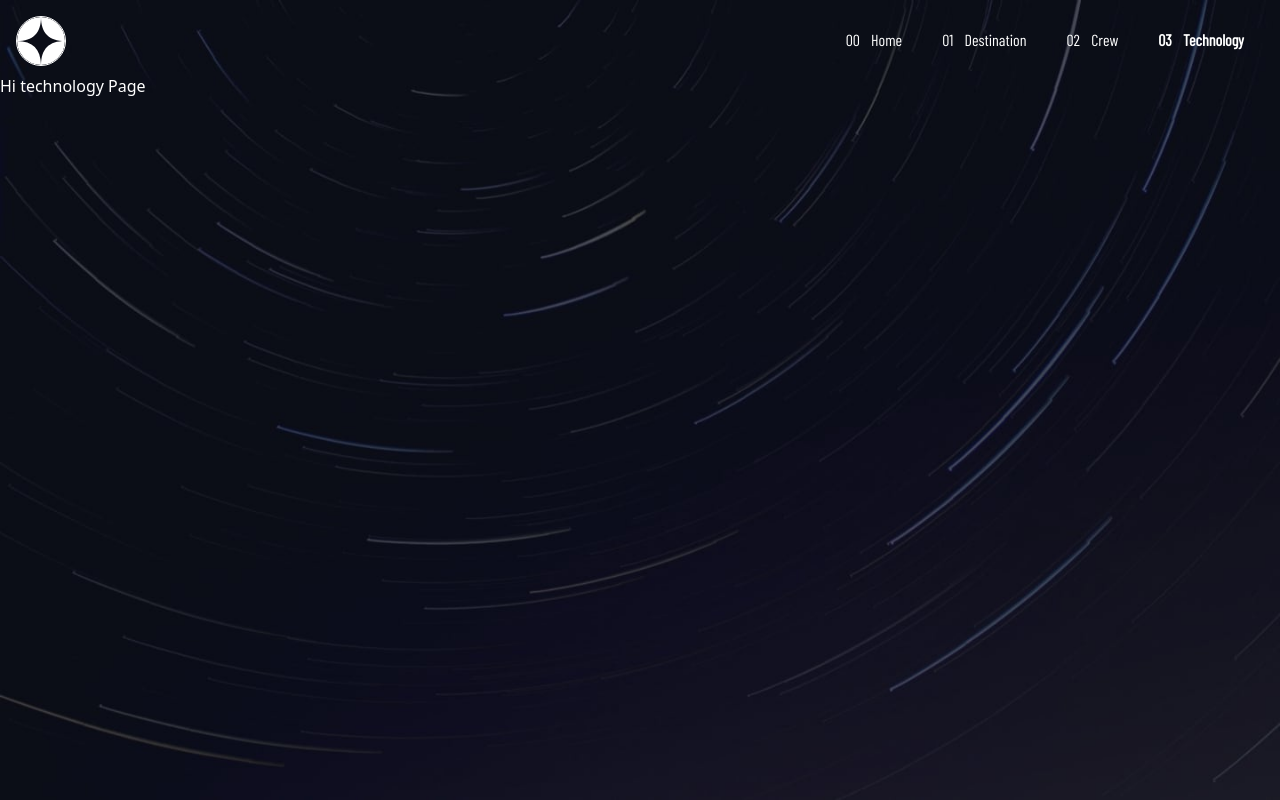
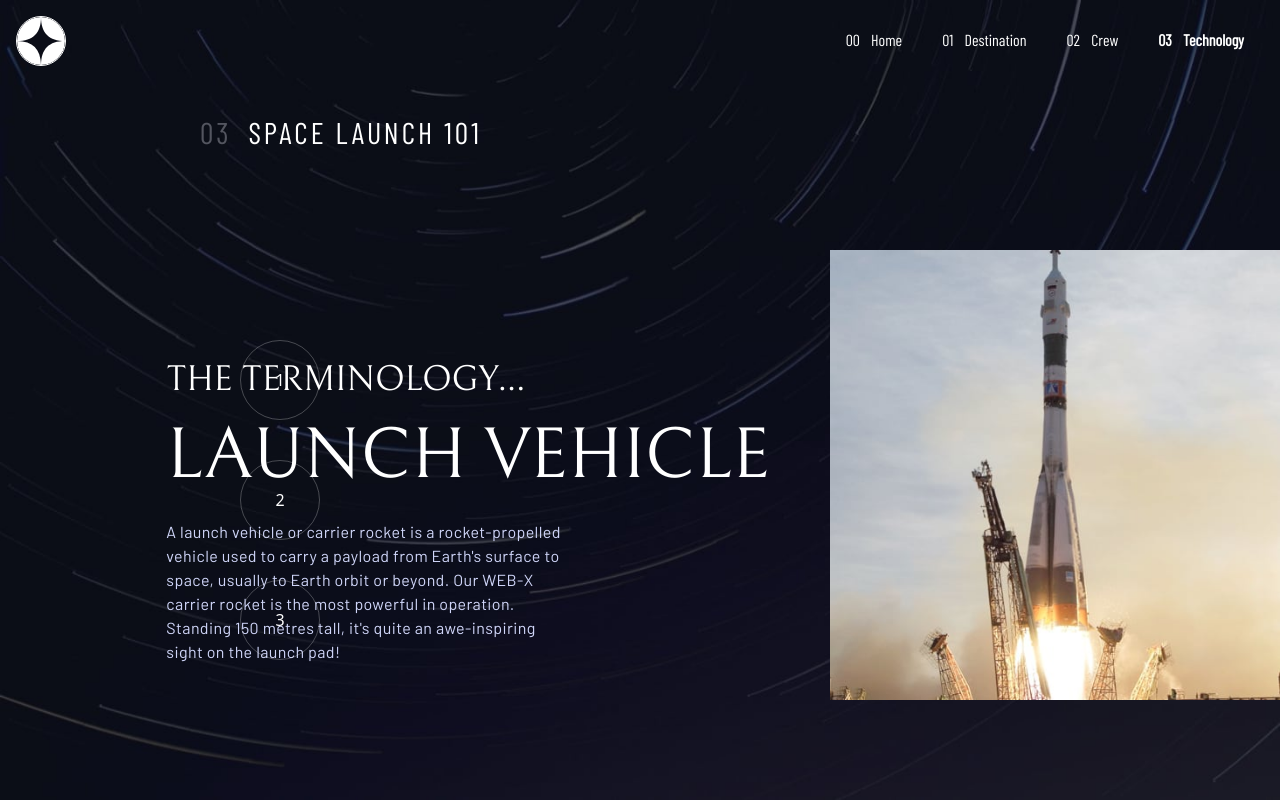
Before and after one commit to kachi-jasperD/space-tourism-website, a React (Vite) app: page /technology in a window 1280 px wide. Built offline with nearby package versions, Linux system fonts and the light colour scheme.

Commit message:
Technology page

```diff
--- a/src/pages/technology/TechnologyCategories.tsx
+++ b/src/pages/technology/TechnologyCategories.tsx
@@ -0,0 +1,38 @@
+type TechnologyCategoriesProps = {
+  items: {
+    id: string | number;
+    title: string;
+    info: string;
+    landscapeImage: string;
+    portraitImage: string;
+  }[];
+
+  filterItems: (id: number) => void;
+};
+
+const TechnologyCategories = ({
+  items,
+  filterItems,
+}: TechnologyCategoriesProps) => {
+  return (
+    <div
+      className="absolute top-90 left-1/2 transform -translate-x-1/2 flex gap-10
+                md:top-130 lg:top-80 lg:left-70 lg:flex lg:flex-col lg:gap-0"
+    >
+      {items.map((item, index) => {
+        return (
+          <button
+            key={index}
+            className=" text-white w-20 h-20 border border-white/25 rounded-full my-5 hover:bg-white hover:text-[#0B0D17]"
+            onClick={() => {
+              filterItems(index);
+            }}
+          >
+            {item.id}
+          </button>
+        );
+      })}
+    </div>
+  );
+};
+export default TechnologyCategories;
--- a/src/pages/technology/TechnologyMenu.tsx
+++ b/src/pages/technology/TechnologyMenu.tsx
@@ -0,0 +1,21 @@
+import {TechnologyMenuItems} from "./";
+
+
+type TechnologyMenuProps = {
+  item: {
+    id: string | number;
+    title: string;
+    info: string;
+    landscapeImage: string;
+    portraitImage: string;
+  };
+};
+
+const TechnologyMenu = ({ item }: TechnologyMenuProps) => {
+  return (
+    <div className="text-white">
+      <TechnologyMenuItems key={item.id} {...item} />
+    </div>
+  );
+};
+export default TechnologyMenu;
--- a/src/pages/technology/TechnologyMenuItems.tsx
+++ b/src/pages/technology/TechnologyMenuItems.tsx
@@ -0,0 +1,55 @@
+type TechnologyMenuItemsProps = {
+  id: string | number;
+  title: string;
+  info: string;
+  landscapeImage: string;
+  portraitImage: string;
+};
+
+const TechnologyMenuItems = ({
+  id,
+  title,
+  info,
+  landscapeImage,
+  portraitImage,
+}: TechnologyMenuItemsProps) => {
+  return (
+    <>
+      <div
+        className="lg:hidden text-white mt-15 flex flex-col justify-center items-center gap-10"
+        key={id}
+      >
+        <img src={landscapeImage} alt="Image of the Moon" className="w-full" />
+
+        <p className="font-bellefair text-xl md:text-3xl mt-25">
+          THE TERMINOLOGY…
+        </p>
+        <p className="font-bellefair text-3xl md:text-6xl ">{title}</p>
+        <p className="font-barlow-regular tracking-wide text-center sm:text-wrap sm:w-[579px] text-[var(--primary-color)] px-4">
+          {info}
+        </p>
+      </div>
+
+      <div
+        className="hidden lg:flex justify-end items-end h-full text-white gap-15 mt-[100px]"
+        key={id}
+      >
+        <div>
+          <p className="font-bellefair text-4xl mt-5">
+            THE TERMINOLOGY…
+          </p>
+          <p className="font-bellefair text-7xl  mt-5 ">{title}</p>
+          <p className="font-barlow-regular tracking-wide text-left pt-7  pb-9 text-wrap w-[405px] text-[var(--primary-color)]">
+            {info}
+          </p>
+        </div>
+        <img
+          src={portraitImage}
+          alt="Image of the Moon"
+          className="w-[450px] h-[450px]"
+        />
+      </div>
+    </>
+  );
+};
+export default TechnologyMenuItems;
--- /dev/null
+++ b/src/pages/technology/index.ts
@@ -0,0 +1,5 @@
+import TechnologyMenuItems from "./TechnologyMenuItems";
+import TechnologyMenu from "./TechnologyMenu";
+import TechnologyCategories from "./TechnologyCategories";
+
+export { TechnologyCategories, TechnologyMenu, TechnologyMenuItems };
--- a/src/routes/technology.tsx
+++ b/src/routes/technology.tsx
@@ -1,15 +1,29 @@
+import { useState } from "react";
 import TechnologyBackground from "@/pages/TechnologyBackground";
 import { createFileRoute } from "@tanstack/react-router";
+import technologies from "@/pages/technology/data/data";
+import { TechnologyCategories, TechnologyMenu } from "@/pages/technology/";
 
 export const Route = createFileRoute("/technology")({
   component: Technology,
 });
 
 function Technology() {
+  const [spaceShips] = useState(technologies);
+  const [selectedIndex, setSelectedIndex] = useState(0);
+
+  const filterItems = (id: number) => {
+    setSelectedIndex(id);
+  };
+
   return (
     <div>
       <TechnologyBackground />
-      <p className="text-white">Hi technology Page</p>
+      <p className="font-barlow-condensed text-white text-center mt-10 md:text-left md:ml-5 lg:ml-50 lg:text-3xl lg:tracking-widest ">
+        <span className="mr-2 text-[#53555f]">03</span> SPACE LAUNCH 101
+      </p>
+      <TechnologyCategories items={spaceShips} filterItems={filterItems} />
+      <TechnologyMenu item={spaceShips[selectedIndex]} />
     </div>
   );
 }
```
